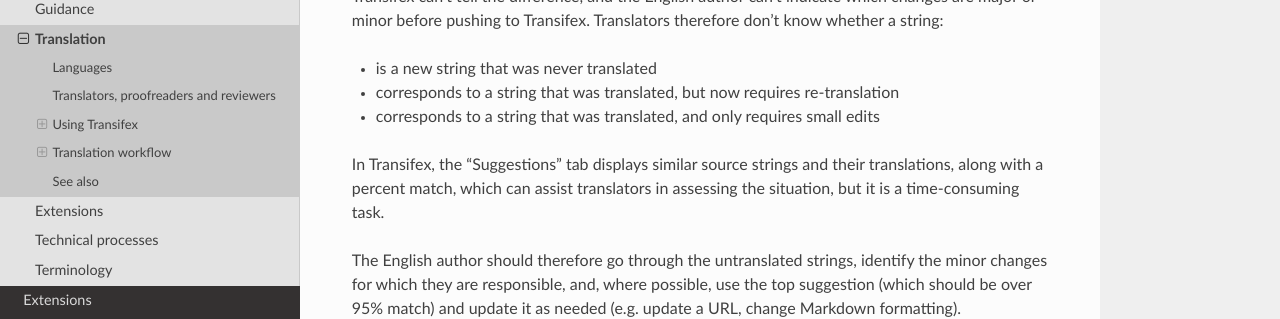
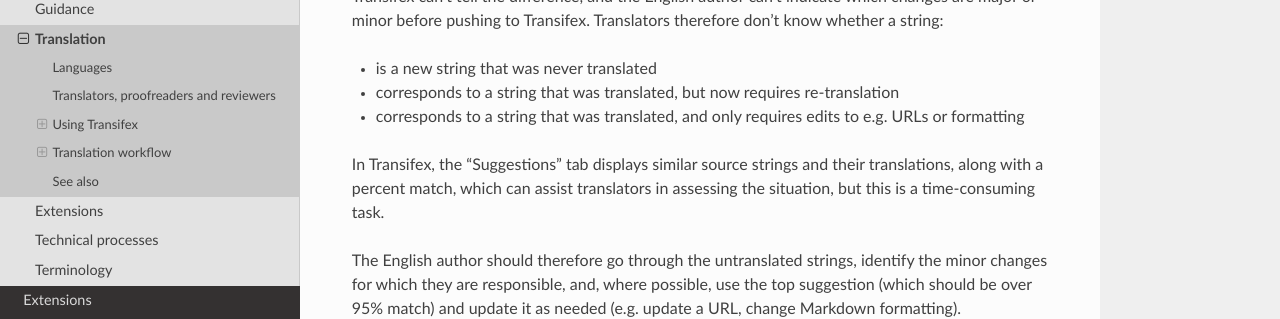
Before and after one commit to open-contracting/standard-development-handbook, a Sphinx documentation site: the page built from docs/standard/translation.md, in a window 1280 px wide and 900 px high, scrolled down 3663 px. Shown: the part 286-605 px from the top of the window. Built offline with Sphinx 7.4.7 and the Read the Docs theme 2.0.0, drawn with Linux system fonts in a browser that asks for light colours.

Commit message:
Copy edit

```diff
--- a/docs/standard/translation.md
+++ b/docs/standard/translation.md
@@ -120,9 +120,9 @@
 
 * is a new string that was never translated
 * corresponds to a string that was translated, but now requires re-translation
-* corresponds to a string that was translated, and only requires small edits
+* corresponds to a string that was translated, and only requires edits to e.g. URLs or formatting
 
-In Transifex, the "Suggestions" tab displays similar source strings and their translations, along with a percent match, which can assist translators in assessing the situation, but it is a time-consuming task.
+In Transifex, the "Suggestions" tab displays similar source strings and their translations, along with a percent match, which can assist translators in assessing the situation, but this is a time-consuming task.
 
 The English author should therefore go through the untranslated strings, identify the minor changes for which they are responsible, and, where possible, use the top suggestion (which should be over 95% match) and update it as needed (e.g. update a URL, change Markdown formatting).
 
```
